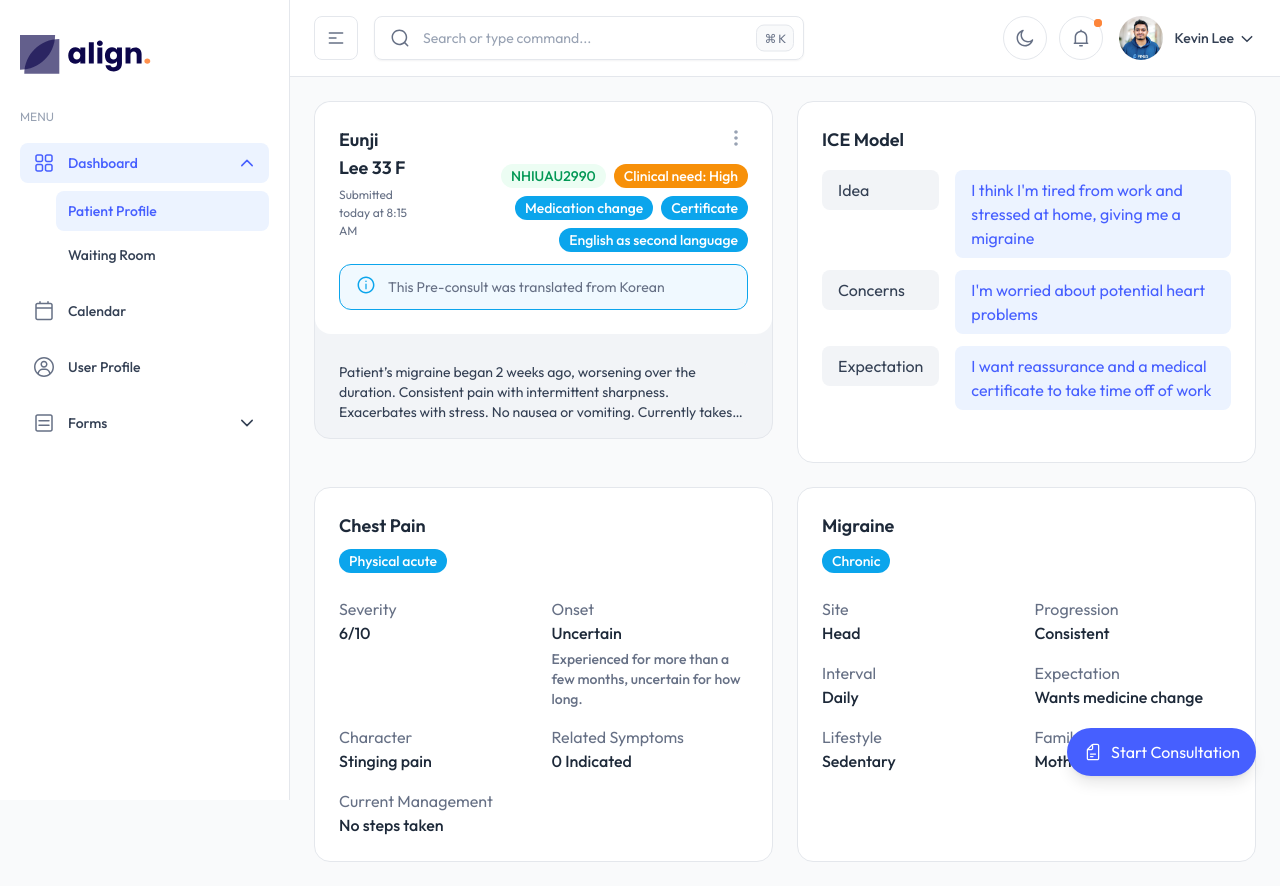
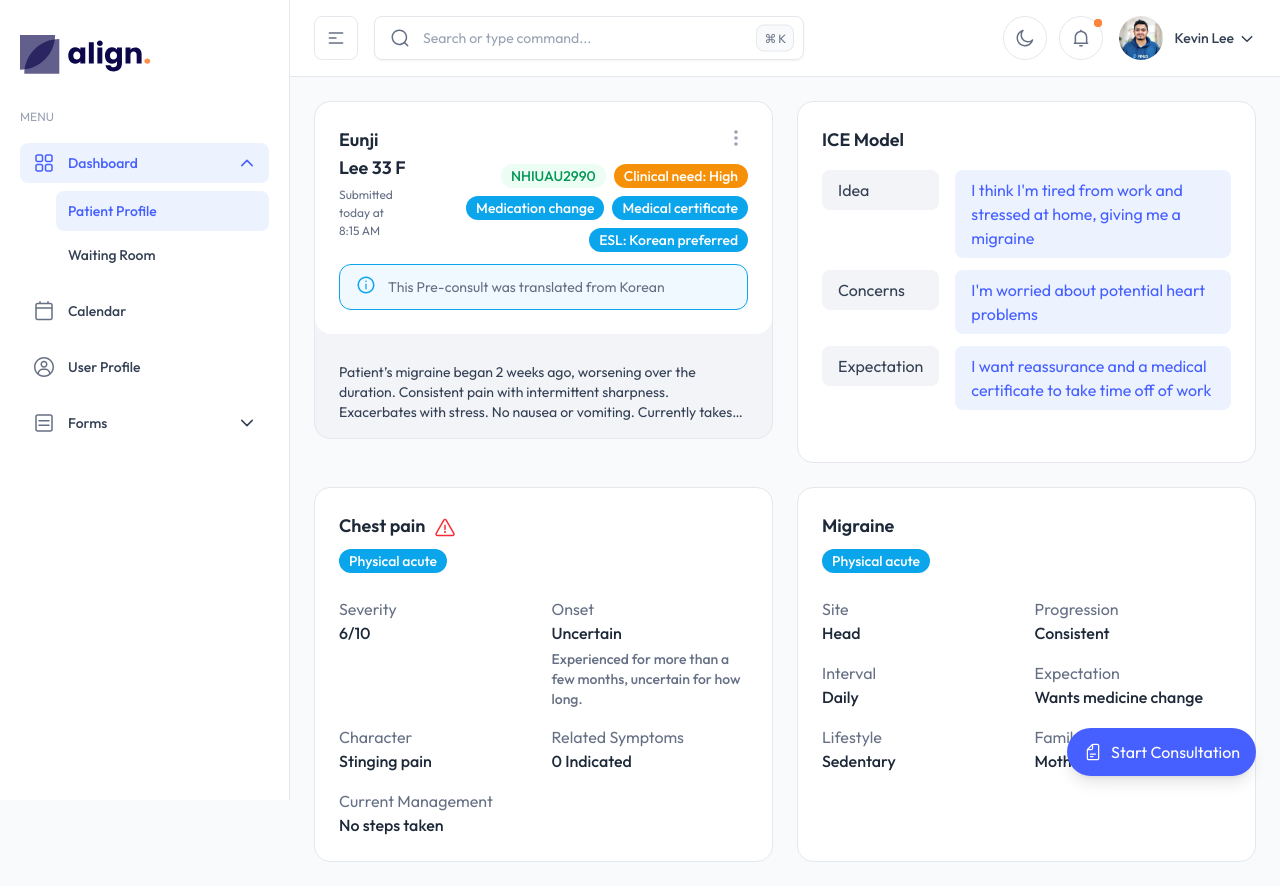
Before and after one commit to kahmunrah/Jimin-Dashboard-Website, a Next.js app in the folder next-dashboard/: page / in a window 1280 px wide. Built offline with nearby package versions, Linux system fonts and the light colour scheme.

Commit message:
Replace hardcoded patient info with data-driven variables

```diff
--- a/next-dashboard/src/components/ecommerce/EcommerceMetrics.tsx
+++ b/next-dashboard/src/components/ecommerce/EcommerceMetrics.tsx
@@ -7,10 +7,34 @@ import Alert from "@/components/ui/alert/Alert";
 import { Dropdown } from "../ui/dropdown/Dropdown";
 import { DropdownItem } from "../ui/dropdown/DropdownItem";
 import ConsultationNotes from "@/components/consultation/ConsultationNotes";
-import { chestPainText, migraineText } from "@/data/presentations";
+import { patient } from "@/data/patient";
+
+const getAge = (dob: string) => {
+  const diff = Date.now() - new Date(dob).getTime();
+  const ageDt = new Date(diff);
+  return Math.abs(ageDt.getUTCFullYear() - 1970);
+};
 
 export const EcommerceMetrics: React.FC = () => {
   const [isMenuOpen, setIsMenuOpen] = useState(false);
+  const age = getAge(patient.date_of_birth);
+  const notesFromPresentations = patient.presenting_symptoms
+    .map((sym) => `${sym.label}\n${sym.notes}`)
+    .join("\n\n");
+  const tagsText = [
+    `NHI: ${patient.nhi_number}`,
+    `Clinical need: ${patient.clinical_need}`,
+    ...patient.tags,
+    "English as second language",
+  ].join(", ");
+  const initialNotes =
+    `${patient.first_name} ${patient.last_name} ${age} ${patient.gender}\n` +
+    `Tags: ${tagsText}\n\n` +
+    `${patient.chief_complaint}\n\n` +
+    `Idea: ${patient.ice.idea}\n` +
+    `Concerns: ${patient.ice.concern}\n` +
+    `Expectation: ${patient.ice.expectation}\n\n` +
+    `${notesFromPresentations}`;
 
   function toggleMenu() {
     setIsMenuOpen(!isMenuOpen);
@@ -19,21 +43,6 @@ export const EcommerceMetrics: React.FC = () => {
   function closeMenu() {
     setIsMenuOpen(false);
   }
-
-  const initialNotes = `Eunji Lee 33 F
-Tags: NHI: NHIUAU2990, Clinical need: High, Medication change, Certificate, English as second language
-
-Patient’s migraine began 2 weeks ago, worsening over the duration. Consistent pain with intermittent sharpness. Exacerbates with stress. No nausea or vomiting. Currently takes panadol.
-
-Idea: I think I'm tired from work and stressed at home, giving me a migraine
-Concerns: I'm worried about potential heart problems
-Expectation: I want reassurance and a medical certificate to take time off of work
-
-Chest Pain
-${chestPainText}
-
-Migraine
-${migraineText}`;
 
   return (
     <div className="space-y-4 md:space-y-6">
@@ -44,10 +53,10 @@ ${migraineText}`;
           <div className="flex items-start justify-between gap-3">
             <div>
               <h3 className="text-lg font-semibold text-gray-800 dark:text-white/90">
-                Eunji Lee 33 F
+                {patient.first_name} {patient.last_name} {age} {patient.gender}
               </h3>
               <p className="mt-1 text-gray-500 text-theme-xs dark:text-gray-400">
-                Submitted today at 8:15 AM
+                {patient.ended_at}
               </p>
             </div>
             <div className="flex flex-col items-end gap-2">
@@ -74,27 +83,50 @@ ${migraineText}`;
                 </Dropdown>
               </div>
               <div className="flex flex-wrap gap-2 justify-end text-right">
-                <Badge variant="light" color="success">NHIUAU2990</Badge>
-                <Badge variant="solid" color="warning">Clinical need: High</Badge>
-                <Badge variant="solid" color="info">Medication change</Badge>
-                <Badge variant="solid" color="info">Certificate</Badge>
-                <Badge variant="solid" color="info">English as second language</Badge>
+                {[
+                  { label: patient.nhi_number, variant: "light", color: "success" as const },
+                  {
+                    label: `Clinical need: ${patient.clinical_need}`,
+                    variant: "solid",
+                    color: "warning" as const,
+                  },
+                  ...patient.tags.map((tag) => ({
+                    label: tag,
+                    variant: "solid",
+                    color: "info" as const,
+                  })),
+                  {
+                    label: `ESL: ${patient.preferred_language} preferred`,
+                    variant: "solid",
+                    color: "info" as const,
+                  },
+                ].map((badge) => (
+                  <Badge
+                    key={badge.label}
+                    variant={badge.variant}
+                    color={badge.color}
+                  >
+                    {badge.label}
+                  </Badge>
+                ))}
               </div>
             </div>
           </div>
+          {patient.translated_from && (
             <div className="mt-3">
               <Alert
                 variant="info"
-              message="This Pre-consult was translated from Korean"
+                message={`This Pre-consult was translated from ${patient.translated_from}`}
                 size="sm"
               />
             </div>
+          )}
         </div>
         <div className="mt-3">
           {/* Attached grey footer (duplicated style) */}
           <div className="flex items-center justify-center gap-5 px-6 py-3 sm:gap-8 sm:py-4">
             <dt className="rounded-lg bg-gray-100 text-gray-700 dark:bg-white/5 dark:text-white/80 text-sm line-clamp-3">
-              Patient’s migraine began 2 weeks ago, worsening over the duration. Consistent pain with intermittent sharpness. Exacerbates with stress. No nausea or vomiting. Currently takes panadol.
+              {patient.chief_complaint}
             </dt>
           </div>
         </div>
--- a/next-dashboard/src/components/ecommerce/Presentations.tsx
+++ b/next-dashboard/src/components/ecommerce/Presentations.tsx
@@ -1,75 +1,46 @@
 import React from "react";
 import Badge from "../ui/badge/Badge";
+import { AlertIcon } from "@/icons";
+import { patient } from "@/data/patient";
 
 const Presentations: React.FC = () => {
   return (
     <div className="grid grid-cols-1 gap-4 md:grid-cols-2 md:gap-6">
-      <div className="rounded-2xl border border-gray-200 bg-white p-5 dark:border-gray-800 dark:bg-white/[0.03] md:p-6">
-        <h3 className="text-lg font-semibold text-gray-800 dark:text-white/90">Chest Pain</h3>
+      {patient.presenting_symptoms.map((symptom) => (
+        <div
+          key={symptom.label}
+          className="rounded-2xl border border-gray-200 bg-white p-5 dark:border-gray-800 dark:bg-white/[0.03] md:p-6"
+        >
+          <h3 className="text-lg font-semibold text-gray-800 dark:text-white/90">
+            {symptom.label}
+            {symptom.is_red_flag && (
+              <AlertIcon className="inline-block ml-2 text-red-500" />
+            )}
+          </h3>
           <div className="mt-2">
-          <Badge variant="solid" color="info">Physical acute</Badge>
+            <Badge variant="solid" color="info">
+              {symptom.type}
+            </Badge>
           </div>
           <dl className="mt-6 grid grid-cols-1 gap-y-2 sm:grid-cols-2 sm:gap-4">
-          <div>
-            <dt className="text-gray-500 dark:text-gray-400">Severity</dt>
-            <dd className="font-medium text-gray-800 dark:text-white/90">6/10</dd>
-          </div>
-          <div>
-            <dt className="text-gray-500 dark:text-gray-400">Onset</dt>
+            {symptom.details.map((detail) => (
+              <div key={detail.term}>
+                <dt className="text-gray-500 dark:text-gray-400">
+                  {detail.term}
+                </dt>
                 <dd className="font-medium text-gray-800 dark:text-white/90">
-              <div>Uncertain</div>
+                  {detail.detail}
+                  {detail.subDetail && (
                     <p className="mt-1 text-sm text-gray-500 dark:text-gray-400">
-                Experienced for more than a few months, uncertain for how long.
+                      {detail.subDetail}
                     </p>
+                  )}
                 </dd>
               </div>
-          <div>
-            <dt className="text-gray-500 dark:text-gray-400">Character</dt>
-            <dd className="font-medium text-gray-800 dark:text-white/90">Stinging pain</dd>
-          </div>
-          <div>
-            <dt className="text-gray-500 dark:text-gray-400">Related Symptoms</dt>
-            <dd className="font-medium text-gray-800 dark:text-white/90">0 Indicated</dd>
-          </div>
-          <div>
-            <dt className="text-gray-500 dark:text-gray-400">Current Management</dt>
-            <dd className="font-medium text-gray-800 dark:text-white/90">No steps taken</dd>
-          </div>
+            ))}
           </dl>
         </div>
-
-      <div className="rounded-2xl border border-gray-200 bg-white p-5 dark:border-gray-800 dark:bg-white/[0.03] md:p-6">
-        <h3 className="text-lg font-semibold text-gray-800 dark:text-white/90">Migraine</h3>
-        <div className="mt-2">
-          <Badge variant="solid" color="info">Chronic</Badge>
-        </div>
-        <dl className="mt-6 grid grid-cols-1 gap-y-2 sm:grid-cols-2 sm:gap-4">
-          <div>
-            <dt className="text-gray-500 dark:text-gray-400">Site</dt>
-            <dd className="font-medium text-gray-800 dark:text-white/90">Head</dd>
-          </div>
-          <div>
-            <dt className="text-gray-500 dark:text-gray-400">Progression</dt>
-            <dd className="font-medium text-gray-800 dark:text-white/90">Consistent</dd>
-          </div>
-          <div>
-            <dt className="text-gray-500 dark:text-gray-400">Interval</dt>
-            <dd className="font-medium text-gray-800 dark:text-white/90">Daily</dd>
-          </div>
-          <div>
-            <dt className="text-gray-500 dark:text-gray-400">Expectation</dt>
-            <dd className="font-medium text-gray-800 dark:text-white/90">Wants medicine change</dd>
-          </div>
-          <div>
-            <dt className="text-gray-500 dark:text-gray-400">Lifestyle</dt>
-            <dd className="font-medium text-gray-800 dark:text-white/90">Sedentary</dd>
-          </div>
-          <div>
-            <dt className="text-gray-500 dark:text-gray-400">Family history</dt>
-            <dd className="font-medium text-gray-800 dark:text-white/90">Mother has Migraine</dd>
-          </div>
-        </dl>
-      </div>
+      ))}
     </div>
   );
 };
--- /dev/null
+++ b/next-dashboard/src/data/patient.ts
@@ -0,0 +1,55 @@
+export const patient = {
+  first_name: "Eunji",
+  last_name: "Lee",
+  date_of_birth: "1992-08-20",
+  gender: "F",
+  occupation: "Consultant",
+  nhi_number: "NHIUAU2990",
+  clinical_need: "High",
+  tags: ["Medication change", "Medical certificate"],
+  preferred_language: "Korean",
+  ended_at: "Submitted today at 8:15 AM",
+  translated_from: "Korean",
+  chief_complaint:
+    "Patient’s migraine began 2 weeks ago, worsening over the duration. Consistent pain with intermittent sharpness. Exacerbates with stress. No nausea or vomiting. Currently takes panadol.",
+  ice: {
+    idea: "I think I'm tired from work and stressed at home, giving me a migraine",
+    concern: "I'm worried about potential heart problems",
+    expectation: "I want reassurance and a medical certificate to take time off of work",
+  },
+  presenting_symptoms: [
+    {
+      label: "Chest pain",
+      type: "Physical acute",
+      is_red_flag: true,
+      details: [
+        { term: "Severity", detail: "6/10" },
+        {
+          term: "Onset",
+          detail: "Uncertain",
+          subDetail:
+            "Experienced for more than a few months, uncertain for how long.",
+        },
+        { term: "Character", detail: "Stinging pain" },
+        { term: "Related Symptoms", detail: "0 Indicated" },
+        { term: "Current Management", detail: "No steps taken" },
+      ],
+      notes:
+        "Severity: 6/10\nOnset: Uncertain\nExperienced for more than a few months, uncertain for how long.\nCharacter: Stinging pain\nRelated Symptoms: 0 Indicated\nCurrent Management: No steps taken",
+    },
+    {
+      label: "Migraine",
+      type: "Physical acute",
+      details: [
+        { term: "Site", detail: "Head" },
+        { term: "Progression", detail: "Consistent" },
+        { term: "Interval", detail: "Daily" },
+        { term: "Expectation", detail: "Wants medicine change" },
+        { term: "Lifestyle", detail: "Sedentary" },
+        { term: "Family history", detail: "Mother has Migraine" },
+      ],
+      notes: "No details available.",
+    },
+  ],
+  consult_length: "13:12",
+};
```
Also changed, not shown: next-dashboard/src/components/ecommerce/IceModelCard.tsx (+4 -3 lines). Lines whose indentation alone changed are shown as unchanged.
